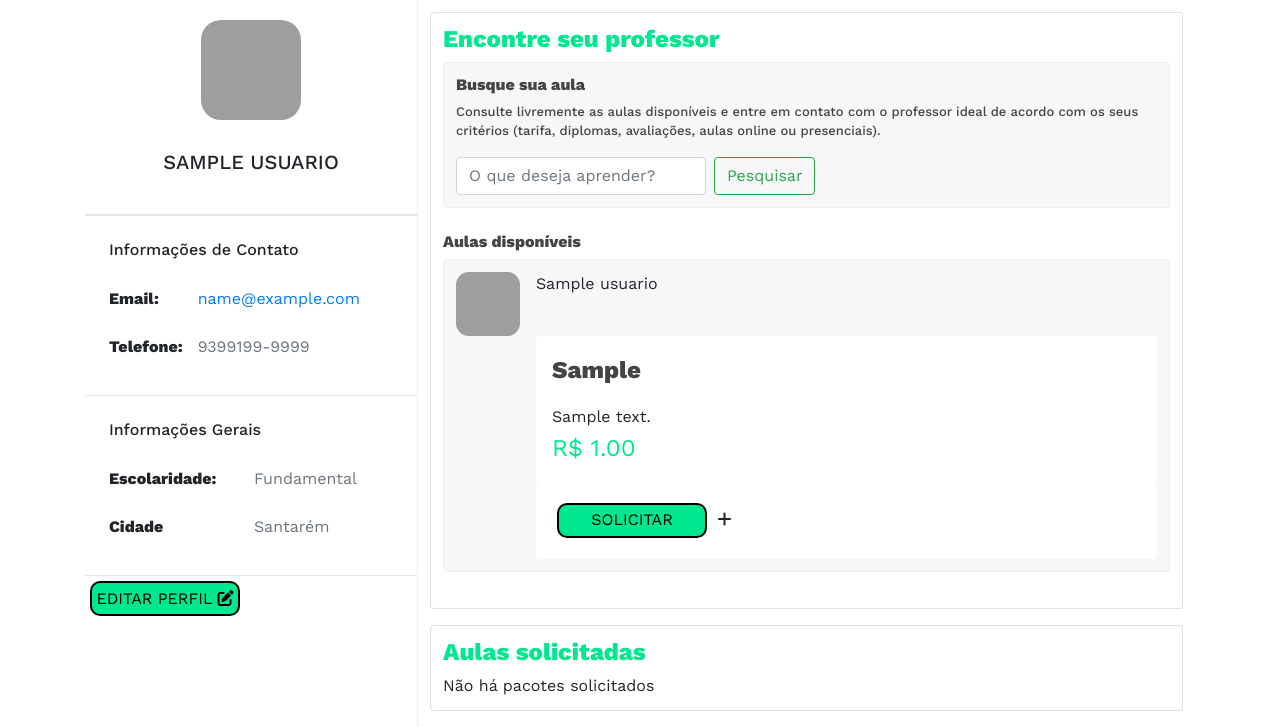
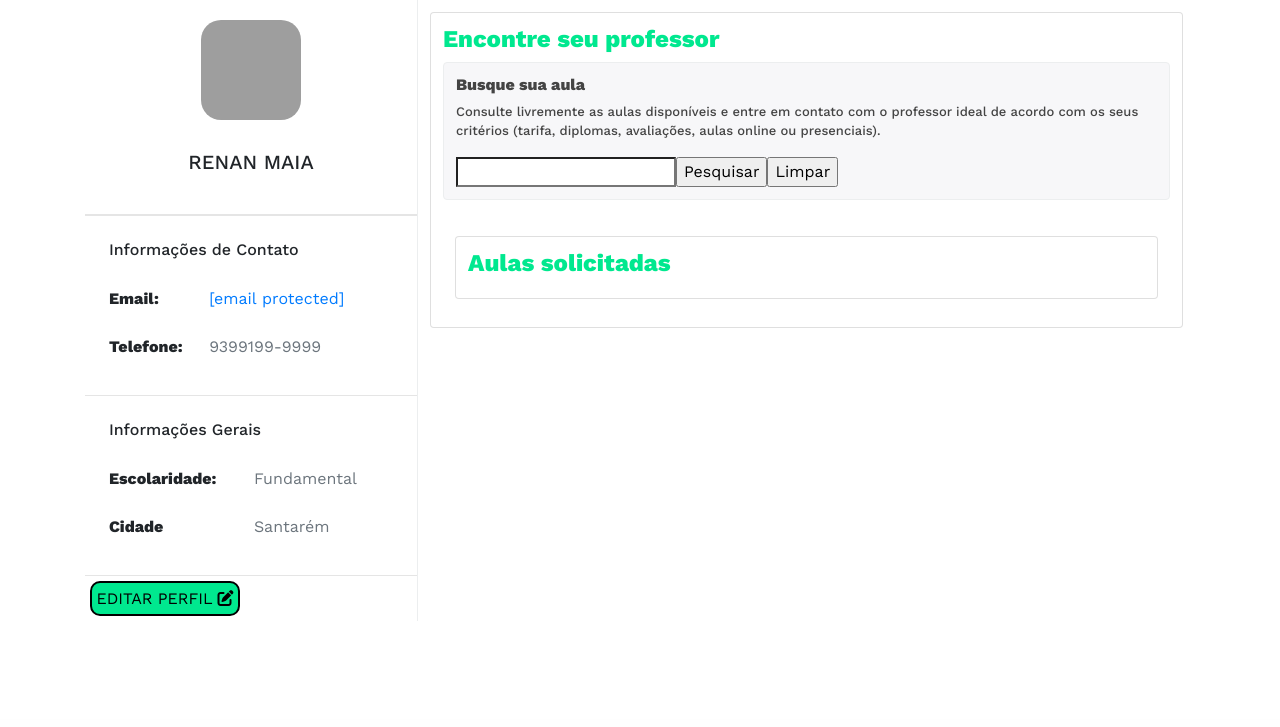
Before and after one commit to Adrielson/destravaa, a PHP site: page /area-aluno.php in a window 1280 px wide. Shown: the part 81-808 px from the top of the page. After the commit the page ends 702 px from the top, so only its background shows below. Run offline with PHP 8.4, Linux system fonts and the light colour scheme; the visitor is signed in with stand-in values (Sample User, id 1); tables that the repository leaves empty hold one stand-in row (values such as "Sample post"); some libraries are stand-ins or nearby versions; grey boxes are pictures that could not be loaded.

Commit message:
ajustado o pesquisar da pagina aluno

```diff
--- a/area-aluno.php
+++ b/area-aluno.php
@@ -4,19 +4,6 @@
 require 'conexao.php';
 
 session_start();
-
-
-
-
-
-
-// exibir as informações de contato do usuario na pagina aluno
-$id_usuario = $_SESSION['idUsuario'];
-$sql = "SELECT * FROM  usuarios  WHERE usuarios.id ='$id_usuario'";
-
-$result = mysqli_query($conn, $sql);
-$rows = mysqli_fetch_all($result, MYSQLI_ASSOC);
-
 ?>
 
 <!DOCTYPE html>
@@ -62,7 +49,7 @@
                     <div class="profile-info-brief p-3"><img class="img-fluid user-profile-avatar"
                             src="https://bootdey.com/img/Content/avatar/avatar6.png" alt="">
                         <div class="text-center">
-                            <h5 class="text-uppercase mb-4"><?php echo $rows[0]["nome"]; ?></h5>
+                            <h5 class="text-uppercase mb-4">Renan Maia</h5>
                         </div>
                     </div>
 
@@ -78,7 +65,7 @@
                                         <td>
                                             <p class="text-muted mb-0"><a href="/cdn-cgi/l/email-protection"
                                                     class="__cf_email__"
-                                                    data-cfemail="e59784918d80888096a58288848c89cb868a88"><?php echo $rows[0]["email"]; ?></a>
+                                                    data-cfemail="e59784918d80888096a58288848c89cb868a88">[email&#160;protected]</a>
                                             </p>
                                         </td>
                                     </tr>
@@ -133,20 +120,64 @@
                                 <p class="descricao-busca">Consulte livremente as aulas disponíveis
                                     e entre em contato com o professor ideal de acordo com os seus critérios
                                     (tarifa, diplomas, avaliações, aulas online ou presenciais).</p>
-                                <form class="form-inline" action="lista-pacotes-busca.php" method="get">
+                                <!-- <form class="form-inline" action="lista-pacotes-busca.php" method="get">
                                     <input class="form-control mr-sm-2" type="search"
                                         placeholder="O que deseja aprender?" aria-label="Buscar" name="query">
                                     <button class="btn btn-outline-success my-2 my-sm-0"
                                         type="submit">Pesquisar</button>
+                                </form> -->
+                                <form class="form-inline" action="" method="post">
+                                    <input type="search" name="produto">
+                                    <input type="submit" value="Pesquisar">
+                                    <input type="submit" name="limpar" value="Limpar">
                                 </form>
-                            </div>
 
-                            <div class="resultados-busca">
-                                <h6 class="form-buscar">Aulas disponíveis</h6>
+
+
                                 <?php
-                                include_once 'lista-pacotes-busca.php';
+                                // include_once 'lista-pacotes-busca.php';
+                                if (isset($_POST['produto'])) {
+                                    $produto = $_POST['produto'];
+
+                                    // if (!$conn) {
+                                    //     die("Não foi possível conectar ao banco de dados: " . mysqli_connect_error());
+                                    // }
+
+                                    $sql = "SELECT pacotes.*, usuarios.nome as nome_professor, usuarios.telefone
+                                    FROM pacotes
+                                    JOIN usuarios ON pacotes.professor = usuarios.id
+                                    WHERE produto LIKE '%$produto%'";
+                                    $result = mysqli_query($conn, $sql);
+                                    if (mysqli_num_rows($result) > 0) {
+
+                                        echo "<table>";
+                                        echo "<tr>";
+                                        echo "<th>ID do Pacote</th>";
+                                        echo "<th>Nome do Produto</th>";
+                                        echo "<th>Preço</th>";
+                                        echo "<th>Descrição</th>";
+                                        echo "<th>telefone</th>";
+                                        echo "</tr>";
+                                        while ($row = mysqli_fetch_assoc($result)) {
+                                            // include_once 'lista-pacotes-busca.php';
+                                            echo "<tr>";
+                                            echo "<td>" . $row['idPacote'] . "</td>";
+                                            echo "<td>" . $row['produto'] . "</td>";
+                                            echo "<td>" . $row['preco'] . "</td>";
+                                            echo "<td>" . $row['descricao'] . "</td>";
+                                            echo "<td>" . $row['telefone'] . "</td>";
+                                            echo "</tr>";
+                                        }
+                                        echo "</table>";
+                                    } else if (isset($_POST['limpar'])) {
+                                        echo "Resultados da pesquisa limpados.";
+                                    } else {
+                                        echo "Nenhum pacote encontrado.";
+                                    }
+
+                                    mysqli_close($conn);
+                                }
                                 ?>
-                            </div>
 
                             </div>
 
@@ -154,50 +185,7 @@
                                 <div class="card mb-3">
                                     <h5 class="titulos-area-aluno ">Aulas solicitadas</h5>
                                     <?php
-  $id_sessao = $_SESSION['idUsuario'];
-    $sql = "SELECT pacotes.*, usuarios.nome as nome_professor
-    FROM pacotes
-    JOIN usuarios ON pacotes.professor = usuarios.id
-    JOIN pedidos ON pedidos.pacote = pacotes.idPacote
-    WHERE pedidos.aluno = $id_sessao AND pedidos.status = 'ocupado'";
-
- $result = mysqli_query($conn, $sql);
- if (mysqli_num_rows($result) > 0) {
-     $rows = mysqli_fetch_all($result, MYSQLI_ASSOC);
-     foreach ($rows as $row) { ?>
-         <div class="aula">
-         <form action="lista-pacotes-solicitados.php" method="post">
-         <input type="hidden" name="id_pacote" value='<?php echo $row['idPacote']; ?>'>
-             <div class="sp-author">
-                 <a href="#" class="sp-author-avatar">
-                     <img src="https://bootdey.com/img/Content/avatar/avatar6.png" alt="">
-                 </a>
-                 <p>
-                     <?php echo $row["nome_professor"]; ?>
-                 </p>
-             </div>
-             <div class="sp-content">
-                 <div class="titulo-anuncio">
-                     <?php echo $row["produto"]; ?>
-                 </div>
-                 <p class="sp-paragraph mb-0">
-                     <?php echo $row["descricao"]; ?>
-                 </p>
-                 <div class="valor-anunc">R$
-                     <?php echo $row["preco"]; ?>
-                 </div>
-             </div>
-            </form>
-        </div>
-         <?php
-     }
- } else {
-     ?>
-     <div>
-         <div class="titulo-anuncio">Não há pacotes solicitados</div>
-     </div>
-     <?php
- }
+                                    include_once 'lista-pacotes-solicitados.php';
                                     ?>
                                 </div>
                             </div>
--- a/lista-pacotes-busca.php
+++ b/lista-pacotes-busca.php
@@ -15,7 +15,8 @@
     WHERE NOT EXISTS (
     SELECT *
     FROM pedidos
-    WHERE pedidos.pacote = pacotes.idPacote AND pedidos.status = 'ocupado')";
+    WHERE pedidos.pacote = pacotes.idPacote AND pedidos.status = 'ocupado')
+    AND (pacotes.nome LIKE '%$query%')";
 
     $result = mysqli_query($conn, $sql);
 
--- a/lista-pacotes-solicitados.php
+++ b/lista-pacotes-solicitados.php
@@ -4,7 +4,6 @@
 require 'conexao.php';
 
 
-session_start();
 
 if (isset($_POST['solicitar'])) {
     $id_usuario = $_SESSION['idUsuario'];
```
Lines whose indentation alone changed are shown as unchanged.
